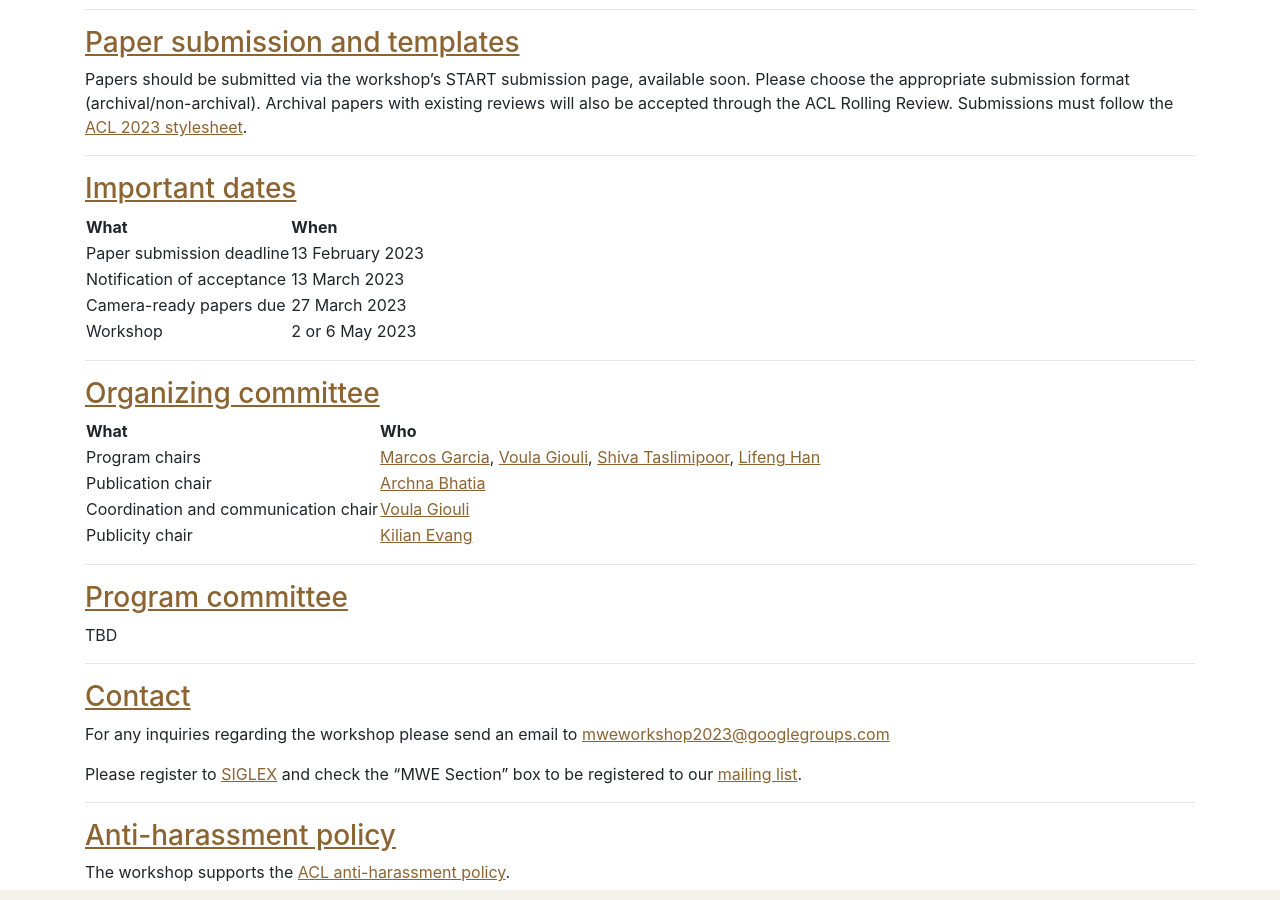
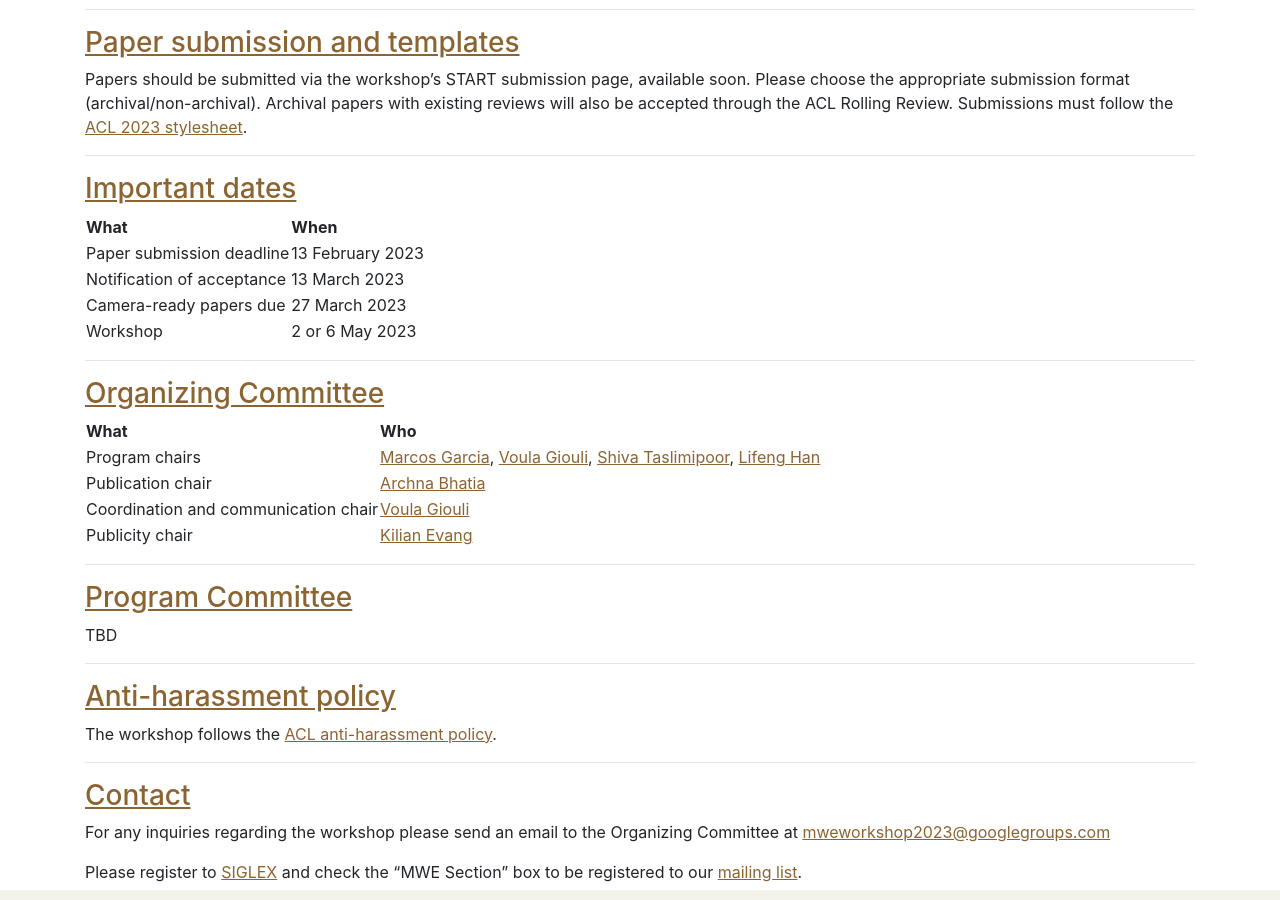
Before and after one commit to multiword/multiword.github.io, a Jekyll site: the page built from mwe2023/index.md, in a window 1280 px wide and 900 px high, scrolled down 2891 px. Built offline with Jekyll 4.4.1, drawn with Linux system fonts in a browser that asks for light colours; comment, search, counter and statistics services are not loaded; some of the changed text lies outside the part shown.

Commit message:
Changed headings, order

```diff
--- a/mwe2023/index.md
+++ b/mwe2023/index.md
@@ -48,10 +48,10 @@ Special Interest Group on the Lexicon ([SIGLEX](http://www.siglex.org/)) of the
 - [Submission formats](#submission)
 - [Paper submission and templates](#instructions)
 - [Important dates](#dates)
-- [Organizers](#organizers)
-- [Program committee](#committee)
+- [Organizing Committee](#organizers)
+- [Program Committee](#committee)
+- [Anti-harassment policy](#antiharassment)
 - [Contact](#contact)
-- [Anti-harassment policy](#antiharassment)
 </details>
 
 <!-- Does not work...
@@ -141,7 +141,7 @@ Papers should be submitted via the workshop's START submission page, available s
 
 -----
 
-### <a name="organizers"> Organizing committee </a>
+### <a name="organizers"> Organizing Committee </a>
 
 | What | Who |
 | ---- | --- |
@@ -152,23 +152,23 @@ Papers should be submitted via the workshop's START submission page, available s
 
 -----
 
-### <a name="committee"> Program committee </a>
+### <a name="committee"> Program Committee </a>
 
 TBD
 
 -----
 
+### <a name="antiharassment"> Anti-harassment policy </a>
+
+The workshop follows the [ACL anti-harassment
+policy](https://www.aclweb.org/adminwiki/index.php?title=Anti-Harassment_Policy).
+
+-----
+
 ### <a name="contact"> Contact </a>
 
-For any inquiries regarding the workshop please send an email to
-[mweworkshop2023@googlegroups.com ](mailto:mweworkshop2023@googlegroups.com )
+For any inquiries regarding the workshop please send an email to the Organizing
+Committee at [mweworkshop2023@googlegroups.com](mailto:mweworkshop2023@googlegroups.com )
 
 Please register to [SIGLEX](../organization/members) and check the "MWE
 Section" box to be registered to our [mailing list](../mailinglist).
-
------
-
-### <a name="antiharassment"> Anti-harassment policy </a>
-
-The workshop supports the [ACL anti-harassment
-policy](https://www.aclweb.org/adminwiki/index.php?title=Anti-Harassment_Policy).
```
